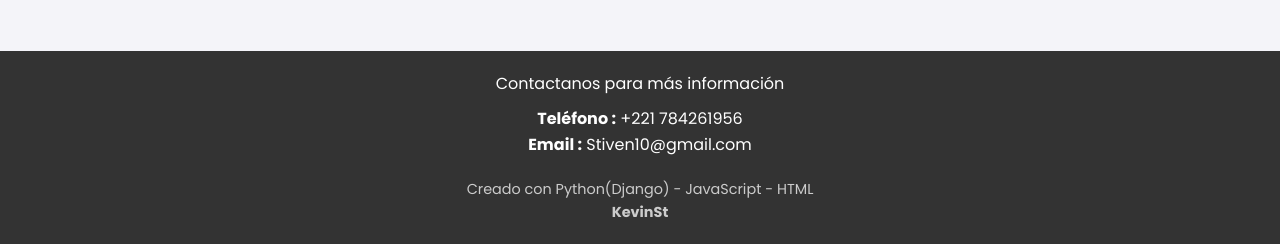
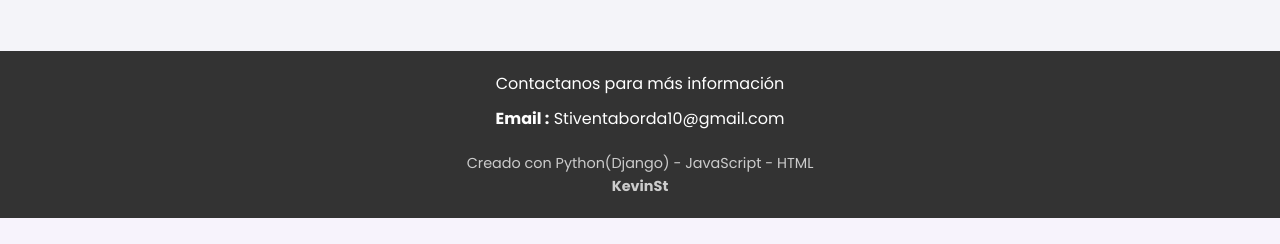
Before and after one commit to KevinSt-01/stokio-django, a Django app: page /adminUser/ in a window 1280 px wide. Shown: the part 3136-3380 px from the top of the page. After the commit the page ends 3354 px from the top, so only its background shows below. Run offline with Django 5.2, Linux system fonts and the light colour scheme; data that the repository does not hold is empty.

Commit message:
Update contact email in footer

```diff
--- a/productos/templates/productos/base.html
+++ b/productos/templates/productos/base.html
@@ -416,8 +416,8 @@
   <footer>
     <p>Contactanos para más información</p>
     <div class="contact-info">
-      <p><strong>Teléfono :</strong> +221 784261956</p>
-      <p><strong>Email :</strong> Stiven10@gmail.com</a></p>
+
+      <p><strong>Email :</strong> Stiventaborda10@gmail.com</a></p>
     </div>
     <div class="creator">
       <p>Creado con Python(Django) - JavaScript - HTML  <br><strong>KevinSt</strong></p>
```
